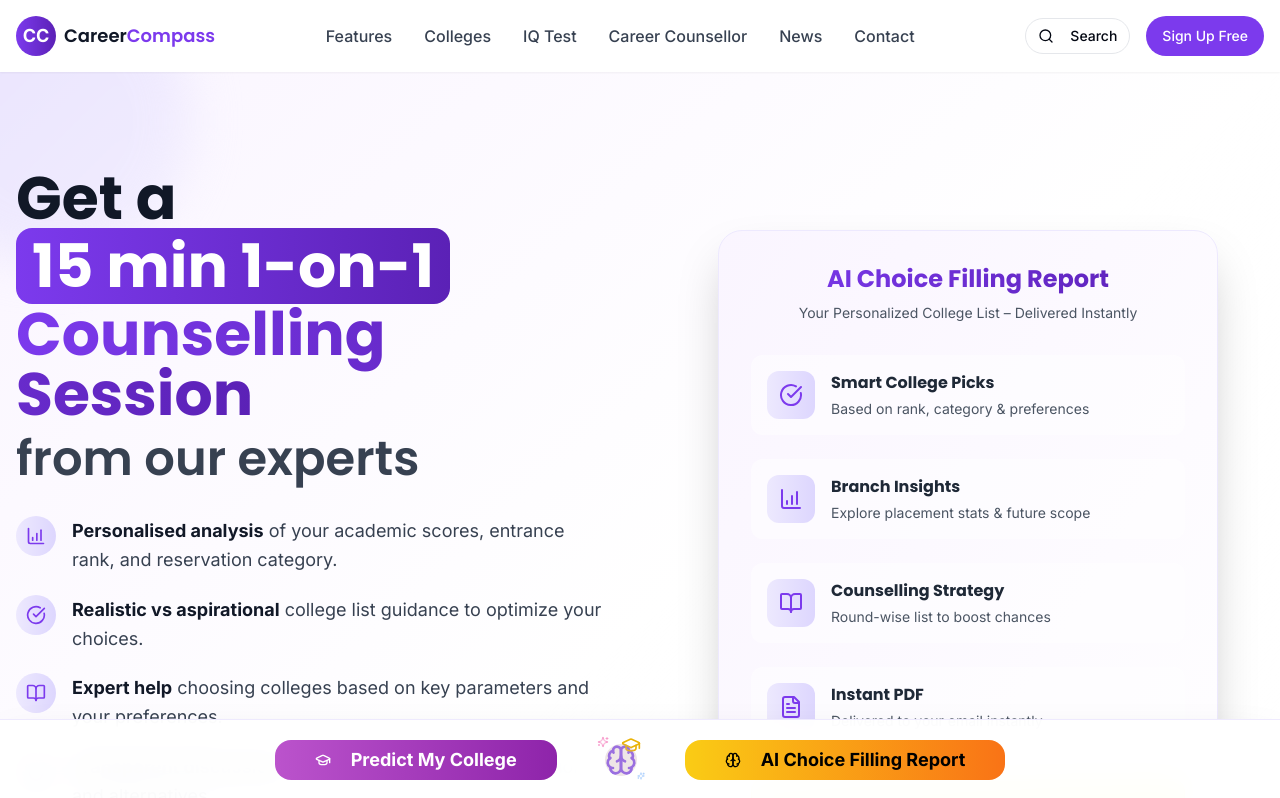
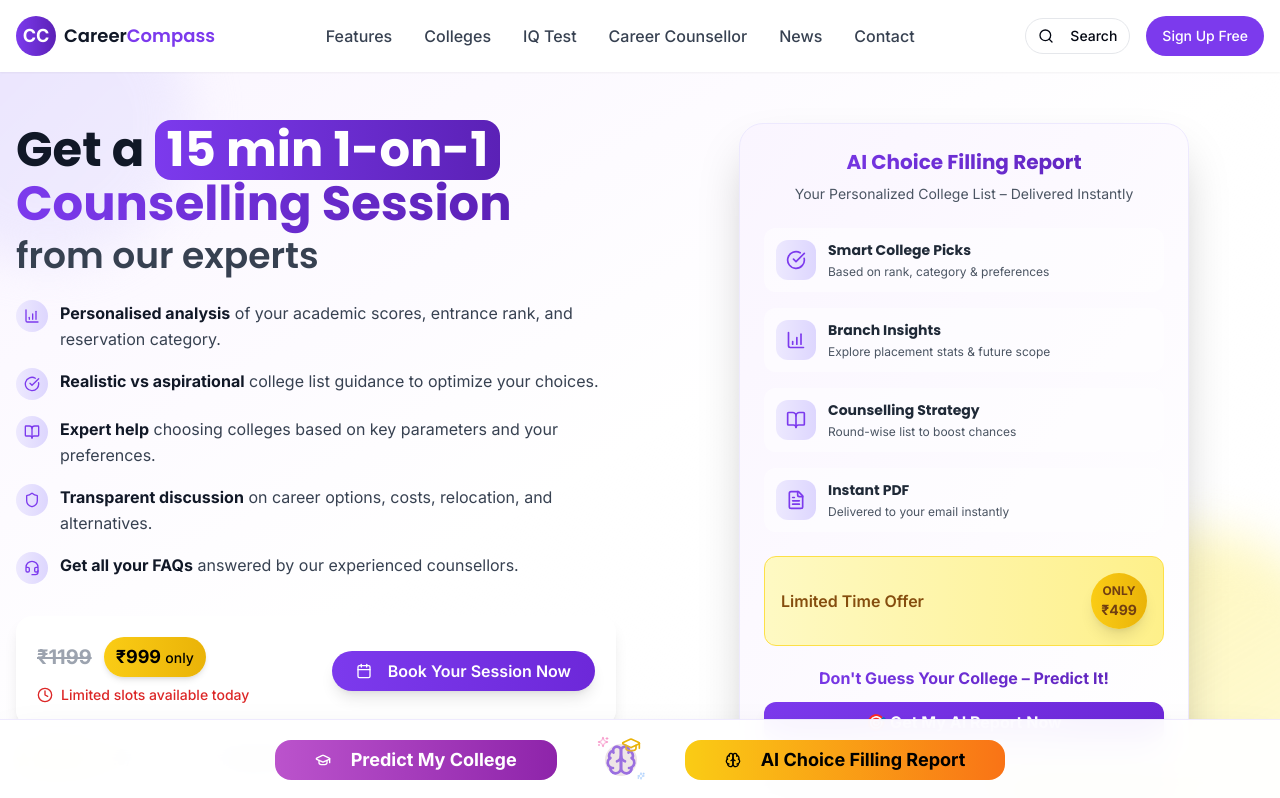
Before and after one commit to shubham196/career-compass-reimagine, a React (Vite) app: page / in a window 1280 px wide. Shown: the top 798 px of the page. Built offline with nearby package versions, Linux system fonts and the light colour scheme.

Commit message:
feat: Adjust hero section spacing and font size
- Removed unnecessary whitespace.
- Adjusted font sizes for the title to fit the theme.

```diff
--- a/src/components/HeroSection.tsx
+++ b/src/components/HeroSection.tsx
@@ -6,20 +6,20 @@ import { Link } from "react-router-dom";
 
 const HeroSection = () => {
   return (
-    <div className="relative overflow-hidden bg-gradient-to-br from-purple-50 via-white to-lavender-50 py-16 md:py-24">
+    <div className="relative overflow-hidden bg-gradient-to-br from-purple-50 via-white to-lavender-50 py-8 md:py-12">
       {/* Enhanced decorative shapes */}
       <div className="absolute top-0 left-0 w-72 h-72 bg-gradient-to-br from-purple-200 to-purple-100 rounded-full -translate-x-1/3 -translate-y-1/3 opacity-60 blur-xl"></div>
       <div className="absolute bottom-0 right-0 w-96 h-96 bg-gradient-to-br from-yellow-200 to-yellow-100 rounded-full translate-x-1/4 translate-y-1/4 opacity-60 blur-xl"></div>
       <div className="absolute top-1/2 right-1/4 w-32 h-32 bg-gradient-to-br from-pink-200 to-purple-200 rounded-full opacity-40 blur-lg"></div>
 
       <div className="container mx-auto px-4 max-w-7xl">
-        <div className="grid grid-cols-1 md:grid-cols-2 gap-16 items-center">
+        <div className="grid grid-cols-1 md:grid-cols-2 gap-8 md:gap-12 items-center">
           <div className="relative z-10">
-            {/* Enhanced main heading */}
-            <div className="mb-8">
-              <h1 className="text-4xl md:text-5xl lg:text-6xl font-bold mb-6 leading-tight">
+            {/* Enhanced main heading with smaller font size */}
+            <div className="mb-6">
+              <h1 className="text-3xl md:text-4xl lg:text-5xl font-bold mb-4 leading-tight">
                 <span className="text-gray-900">Get a </span>
-                <span className="bg-gradient-to-r from-purple-600 to-purple-800 text-white px-4 py-2 rounded-2xl inline-block transform hover:scale-105 transition-transform duration-200">
+                <span className="bg-gradient-to-r from-purple-600 to-purple-800 text-white px-3 py-1.5 rounded-2xl inline-block transform hover:scale-105 transition-transform duration-200">
                   15 min 1-on-1
                 </span>
                 <br />
@@ -27,67 +27,67 @@ const HeroSection = () => {
                   Counselling Session
                 </span>
                 <br />
-                <span className="text-gray-700 text-3xl md:text-4xl lg:text-5xl font-semibold">
+                <span className="text-gray-700 text-2xl md:text-3xl lg:text-4xl font-semibold">
                   from our experts
                 </span>
               </h1>
             </div>
 
             {/* Enhanced service features list with icons */}
-            <div className="space-y-5 mb-10">
-              <div className="flex items-start gap-4 group">
-                <div className="w-10 h-10 rounded-full bg-gradient-to-r from-purple-100 to-purple-200 flex items-center justify-center flex-shrink-0 group-hover:scale-110 transition-transform duration-200">
-                  <BarChart4 className="w-5 h-5 text-purple-600" />
+            <div className="space-y-4 mb-8">
+              <div className="flex items-start gap-3 group">
+                <div className="w-8 h-8 rounded-full bg-gradient-to-r from-purple-100 to-purple-200 flex items-center justify-center flex-shrink-0 group-hover:scale-110 transition-transform duration-200">
+                  <BarChart4 className="w-4 h-4 text-purple-600" />
                 </div>
-                <p className="text-lg text-gray-700 leading-relaxed">
+                <p className="text-base text-gray-700 leading-relaxed">
                   <strong className="text-gray-900">Personalised analysis</strong> of your academic scores, entrance rank, and reservation category.
                 </p>
               </div>
 
-              <div className="flex items-start gap-4 group">
-                <div className="w-10 h-10 rounded-full bg-gradient-to-r from-purple-100 to-purple-200 flex items-center justify-center flex-shrink-0 group-hover:scale-110 transition-transform duration-200">
-                  <CheckCircle className="w-5 h-5 text-purple-600" />
+              <div className="flex items-start gap-3 group">
+                <div className="w-8 h-8 rounded-full bg-gradient-to-r from-purple-100 to-purple-200 flex items-center justify-center flex-shrink-0 group-hover:scale-110 transition-transform duration-200">
+                  <CheckCircle className="w-4 h-4 text-purple-600" />
                 </div>
-                <p className="text-lg text-gray-700 leading-relaxed">
+                <p className="text-base text-gray-700 leading-relaxed">
                   <strong className="text-gray-900">Realistic vs aspirational</strong> college list guidance to optimize your choices.
                 </p>
               </div>
 
-              <div className="flex items-start gap-4 group">
-                <div className="w-10 h-10 rounded-full bg-gradient-to-r from-purple-100 to-purple-200 flex items-center justify-center flex-shrink-0 group-hover:scale-110 transition-transform duration-200">
-                  <BookOpen className="w-5 h-5 text-purple-600" />
+              <div className="flex items-start gap-3 group">
+                <div className="w-8 h-8 rounded-full bg-gradient-to-r from-purple-100 to-purple-200 flex items-center justify-center flex-shrink-0 group-hover:scale-110 transition-transform duration-200">
+                  <BookOpen className="w-4 h-4 text-purple-600" />
                 </div>
-                <p className="text-lg text-gray-700 leading-relaxed">
+                <p className="text-base text-gray-700 leading-relaxed">
                   <strong className="text-gray-900">Expert help</strong> choosing colleges based on key parameters and your preferences.
                 </p>
               </div>
 
-              <div className="flex items-start gap-4 group">
-                <div className="w-10 h-10 rounded-full bg-gradient-to-r from-purple-100 to-purple-200 flex items-center justify-center flex-shrink-0 group-hover:scale-110 transition-transform duration-200">
-                  <Shield className="w-5 h-5 text-purple-600" />
+              <div className="flex items-start gap-3 group">
+                <div className="w-8 h-8 rounded-full bg-gradient-to-r from-purple-100 to-purple-200 flex items-center justify-center flex-shrink-0 group-hover:scale-110 transition-transform duration-200">
+                  <Shield className="w-4 h-4 text-purple-600" />
                 </div>
-                <p className="text-lg text-gray-700 leading-relaxed">
+                <p className="text-base text-gray-700 leading-relaxed">
                   <strong className="text-gray-900">Transparent discussion</strong> on career options, costs, relocation, and alternatives.
                 </p>
               </div>
 
-              <div className="flex items-start gap-4 group">
-                <div className="w-10 h-10 rounded-full bg-gradient-to-r from-purple-100 to-purple-200 flex items-center justify-center flex-shrink-0 group-hover:scale-110 transition-transform duration-200">
-                  <Headset className="w-5 h-5 text-purple-600" />
+              <div className="flex items-start gap-3 group">
+                <div className="w-8 h-8 rounded-full bg-gradient-to-r from-purple-100 to-purple-200 flex items-center justify-center flex-shrink-0 group-hover:scale-110 transition-transform duration-200">
+                  <Headset className="w-4 h-4 text-purple-600" />
                 </div>
-                <p className="text-lg text-gray-700 leading-relaxed">
+                <p className="text-base text-gray-700 leading-relaxed">
                   <strong className="text-gray-900">Get all your FAQs</strong> answered by our experienced counsellors.
                 </p>
               </div>
             </div>
 
             {/* Enhanced pricing and CTA */}
-            <div className="bg-white/80 backdrop-blur-sm rounded-2xl p-6 shadow-lg border border-white/20 mb-8">
-              <div className="flex flex-col sm:flex-row items-center justify-between gap-6">
+            <div className="bg-white/80 backdrop-blur-sm rounded-2xl p-5 shadow-lg border border-white/20 mb-6">
+              <div className="flex flex-col sm:flex-row items-center justify-between gap-4">
                 <div className="text-center sm:text-left">
                   <div className="flex items-center gap-3 mb-2">
-                    <span className="text-2xl font-bold text-gray-400 line-through">₹1199</span>
-                    <div className="bg-gradient-to-r from-yellow-400 to-yellow-500 text-black px-4 py-2 rounded-full font-bold text-xl shadow-md">
+                    <span className="text-xl font-bold text-gray-400 line-through">₹1199</span>
+                    <div className="bg-gradient-to-r from-yellow-400 to-yellow-500 text-black px-3 py-1.5 rounded-full font-bold text-lg shadow-md">
                       ₹999 <span className="text-sm font-medium">only</span>
                     </div>
                   </div>
@@ -97,8 +97,8 @@ const HeroSection = () => {
                   </div>
                 </div>
 
-                <Button className="bg-gradient-to-r from-purple-600 to-purple-700 hover:from-purple-700 hover:to-purple-800 text-white rounded-full px-8 py-6 text-lg font-semibold shadow-lg hover:shadow-xl transform hover:scale-105 transition-all duration-200 group">
-                  <Calendar className="w-5 h-5 mr-2 group-hover:animate-bounce" />
+                <Button className="bg-gradient-to-r from-purple-600 to-purple-700 hover:from-purple-700 hover:to-purple-800 text-white rounded-full px-6 py-3 text-base font-semibold shadow-lg hover:shadow-xl transform hover:scale-105 transition-all duration-200 group">
+                  <Calendar className="w-4 h-4 mr-2 group-hover:animate-bounce" />
                   Book Your Session Now
                 </Button>
               </div>
@@ -109,81 +109,81 @@ const HeroSection = () => {
               <div className="flex items-center gap-2">
                 <div className="flex">
                   {[1, 2, 3, 4, 5].map((star) => (
-                    <Star key={star} className="w-5 h-5 fill-yellow-400 text-yellow-400" />
+                    <Star key={star} className="w-4 h-4 fill-yellow-400 text-yellow-400" />
                   ))}
                 </div>
-                <span className="font-semibold text-gray-900">4.9/5</span>
+                <span className="font-semibold text-gray-900 text-sm">4.9/5</span>
               </div>
-              <div className="h-6 w-0.5 bg-gray-300"></div>
+              <div className="h-4 w-0.5 bg-gray-300"></div>
               <div className="flex items-center gap-2">
-                <Users className="w-5 h-5 text-purple-600" />
-                <span className="font-semibold text-gray-900">Trusted by 250k+ students</span>
+                <Users className="w-4 h-4 text-purple-600" />
+                <span className="font-semibold text-gray-900 text-sm">Trusted by 250k+ students</span>
               </div>
             </div>
           </div>
 
           {/* Enhanced AI Choice Filling Report card */}
           <div className="relative z-10">
-            <div className="w-full max-w-[500px] mx-auto bg-gradient-to-br from-purple-50 to-white rounded-3xl shadow-2xl p-8 transform transition-all duration-300 hover:shadow-3xl hover:scale-105 border border-purple-100">
+            <div className="w-full max-w-[450px] mx-auto bg-gradient-to-br from-purple-50 to-white rounded-3xl shadow-2xl p-6 transform transition-all duration-300 hover:shadow-3xl hover:scale-105 border border-purple-100">
               {/* Card Header */}
-              <div className="mb-8 text-center">
-                <h3 className="text-2xl font-bold text-transparent bg-gradient-to-r from-purple-600 to-purple-800 bg-clip-text mb-2">
+              <div className="mb-6 text-center">
+                <h3 className="text-xl font-bold text-transparent bg-gradient-to-r from-purple-600 to-purple-800 bg-clip-text mb-2">
                   AI Choice Filling Report
                 </h3>
                 <p className="text-gray-600 text-sm">Your Personalized College List – Delivered Instantly</p>
               </div>
 
               {/* Features Grid */}
-              <div className="grid grid-cols-1 gap-6 mb-8">
+              <div className="grid grid-cols-1 gap-4 mb-6">
                 {/* Feature 1 */}
-                <div className="flex items-start gap-4 p-4 bg-white/50 rounded-xl hover:bg-white/70 transition-all duration-200">
-                  <div className="w-12 h-12 rounded-xl bg-gradient-to-r from-purple-100 to-purple-200 flex items-center justify-center flex-shrink-0">
-                    <CheckCircle className="w-6 h-6 text-purple-600" />
+                <div className="flex items-start gap-3 p-3 bg-white/50 rounded-xl hover:bg-white/70 transition-all duration-200">
+                  <div className="w-10 h-10 rounded-xl bg-gradient-to-r from-purple-100 to-purple-200 flex items-center justify-center flex-shrink-0">
+                    <CheckCircle className="w-5 h-5 text-purple-600" />
                   </div>
                   <div>
-                    <h4 className="font-bold text-gray-800 text-base mb-1">Smart College Picks</h4>
-                    <p className="text-sm text-gray-600">Based on rank, category & preferences</p>
+                    <h4 className="font-bold text-gray-800 text-sm mb-1">Smart College Picks</h4>
+                    <p className="text-xs text-gray-600">Based on rank, category & preferences</p>
                   </div>
                 </div>
 
                 {/* Feature 2 */}
-                <div className="flex items-start gap-4 p-4 bg-white/50 rounded-xl hover:bg-white/70 transition-all duration-200">
-                  <div className="w-12 h-12 rounded-xl bg-gradient-to-r from-purple-100 to-purple-200 flex items-center justify-center flex-shrink-0">
-                    <BarChart4 className="w-6 h-6 text-purple-600" />
+                <div className="flex items-start gap-3 p-3 bg-white/50 rounded-xl hover:bg-white/70 transition-all duration-200">
+                  <div className="w-10 h-10 rounded-xl bg-gradient-to-r from-purple-100 to-purple-200 flex items-center justify-center flex-shrink-0">
+                    <BarChart4 className="w-5 h-5 text-purple-600" />
                   </div>
                   <div>
-                    <h4 className="font-bold text-gray-800 text-base mb-1">Branch Insights</h4>
-                    <p className="text-sm text-gray-600">Explore placement stats & future scope</p>
+                    <h4 className="font-bold text-gray-800 text-sm mb-1">Branch Insights</h4>
+                    <p className="text-xs text-gray-600">Explore placement stats & future scope</p>
                   </div>
                 </div>
 
                 {/* Feature 3 */}
-                <div className="flex items-start gap-4 p-4 bg-white/50 rounded-xl hover:bg-white/70 transition-all duration-200">
-                  <div className="w-12 h-12 rounded-xl bg-gradient-to-r from-purple-100 to-purple-200 flex items-center justify-center flex-shrink-0">
-                    <BookOpen className="w-6 h-6 text-purple-600" />
+                <div className="flex items-start gap-3 p-3 bg-white/50 rounded-xl hover:bg-white/70 transition-all duration-200">
+                  <div className="w-10 h-10 rounded-xl bg-gradient-to-r from-purple-100 to-purple-200 flex items-center justify-center flex-shrink-0">
+                    <BookOpen className="w-5 h-5 text-purple-600" />
                   </div>
                   <div>
-                    <h4 className="font-bold text-gray-800 text-base mb-1">Counselling Strategy</h4>
-                    <p className="text-sm text-gray-600">Round-wise list to boost chances</p>
+                    <h4 className="font-bold text-gray-800 text-sm mb-1">Counselling Strategy</h4>
+                    <p className="text-xs text-gray-600">Round-wise list to boost chances</p>
                   </div>
                 </div>
 
                 {/* Feature 4 */}
-                <div className="flex items-start gap-4 p-4 bg-white/50 rounded-xl hover:bg-white/70 transition-all duration-200">
-                  <div className="w-12 h-12 rounded-xl bg-gradient-to-r from-purple-100 to-purple-200 flex items-center justify-center flex-shrink-0">
-                    <FileText className="w-6 h-6 text-purple-600" />
+                <div className="flex items-start gap-3 p-3 bg-white/50 rounded-xl hover:bg-white/70 transition-all duration-200">
+                  <div className="w-10 h-10 rounded-xl bg-gradient-to-r from-purple-100 to-purple-200 flex items-center justify-center flex-shrink-0">
+                    <FileText className="w-5 h-5 text-purple-600" />
                   </div>
                   <div>
-                    <h4 className="font-bold text-gray-800 text-base mb-1">Instant PDF</h4>
-                    <p className="text-sm text-gray-600">Delivered to your email instantly</p>
+                    <h4 className="font-bold text-gray-800 text-sm mb-1">Instant PDF</h4>
+                    <p className="text-xs text-gray-600">Delivered to your email instantly</p>
                   </div>
                 </div>
               </div>
 
               {/* Enhanced Offer Section */}
-              <div className="mb-6 bg-gradient-to-r from-yellow-100 to-yellow-200 p-5 rounded-xl flex items-center justify-between border border-yellow-300">
-                <p className="font-semibold text-yellow-800 text-lg">Limited Time Offer</p>
-                <div className="w-16 h-16 bg-gradient-to-r from-yellow-400 to-yellow-500 rounded-full flex items-center justify-center shadow-lg">
+              <div className="mb-5 bg-gradient-to-r from-yellow-100 to-yellow-200 p-4 rounded-xl flex items-center justify-between border border-yellow-300">
+                <p className="font-semibold text-yellow-800 text-base">Limited Time Offer</p>
+                <div className="w-14 h-14 bg-gradient-to-r from-yellow-400 to-yellow-500 rounded-full flex items-center justify-center shadow-lg">
                   <div className="text-center leading-tight">
                     <span className="text-xs font-bold block text-yellow-900">ONLY</span>
                     <span className="text-sm font-bold text-yellow-900">₹499</span>
@@ -193,11 +193,11 @@ const HeroSection = () => {
 
               {/* Enhanced CTA Section */}
               <div className="text-center">
-                <p className="font-bold text-lg mb-4 text-transparent bg-gradient-to-r from-purple-600 to-purple-800 bg-clip-text">
+                <p className="font-bold text-base mb-3 text-transparent bg-gradient-to-r from-purple-600 to-purple-800 bg-clip-text">
                   Don't Guess Your College – Predict It!
                 </p>
                 <Link to="/ai-choice-filling">
-                  <Button className="w-full bg-gradient-to-r from-purple-600 to-purple-700 hover:from-purple-700 hover:to-purple-800 text-white font-bold py-4 px-6 rounded-xl shadow-lg hover:shadow-xl transform hover:scale-105 transition-all duration-200 text-lg">
+                  <Button className="w-full bg-gradient-to-r from-purple-600 to-purple-700 hover:from-purple-700 hover:to-purple-800 text-white font-bold py-3 px-5 rounded-xl shadow-lg hover:shadow-xl transform hover:scale-105 transition-all duration-200 text-base">
                     🎯 Get My AI Report Now
                   </Button>
                 </Link>
```
